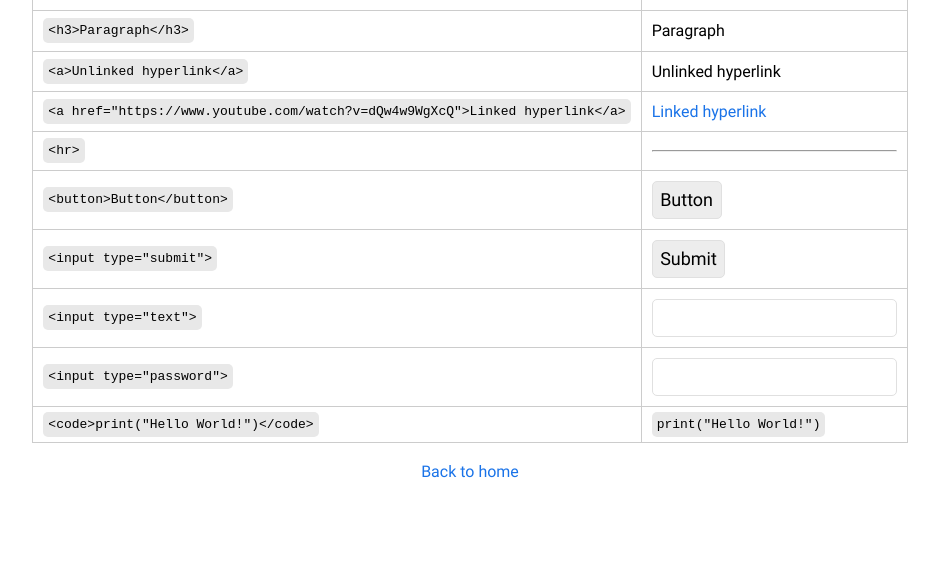
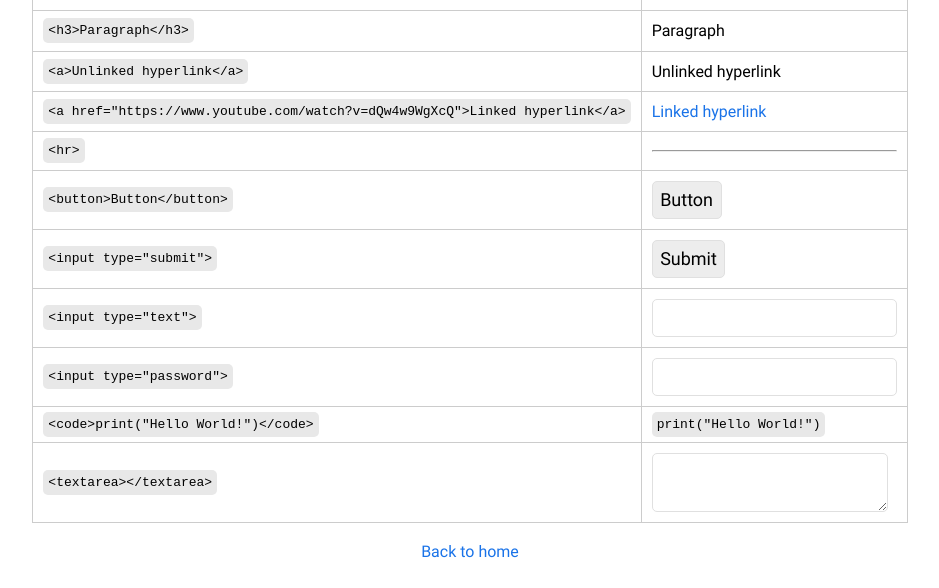
Before and after one commit to jak-inventions/Basic.css, a website: page documentation.html in a window 1280 px wide. Shown: the part 375-963 px from the top of the page, without its empty margins (170-1109 px from the left). Before the commit the page ends 883 px from the top, so only its background shows below. Drawn offline with Linux system fonts and the light colour scheme.

Commit message:
textarea

```diff
--- a/basic.css
+++ b/basic.css
@@ -131,6 +131,21 @@ code{
   background-color: #E8E8E8;
 }
 
+/* <textarea> */
+
+textarea{
+  border: 1px solid #e0e0e0;
+  padding: 7.5px;
+  border-radius: 5px;
+  font-size: 18px;
+  transition: border-color 0.5s, background-color 0.5s;
+}
+
+textarea:focus{
+  outline: none;
+  border-color: #96b8ef;
+}
+
 /* <iframe> */
 
 iframe{
--- a/documentation.html
+++ b/documentation.html
@@ -115,6 +115,14 @@
                     <code>print("Hello World!")</code>
                 </td>
             </tr>
+            <tr>
+                <td>
+                    <code>&lt;textarea&gt;&lt;/textarea&gt;</code>
+                </td>
+                <td>
+                    <textarea></textarea>
+                </td>
+            </tr>
         </table>
         <br/>
         <center>
```
